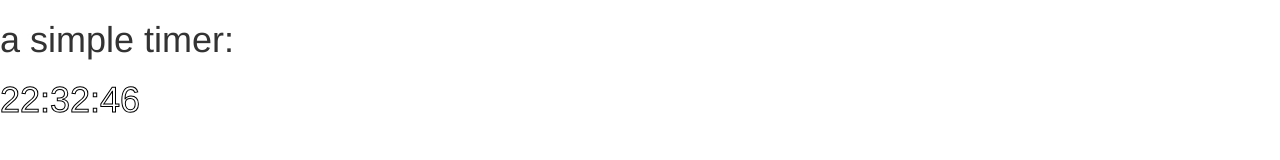
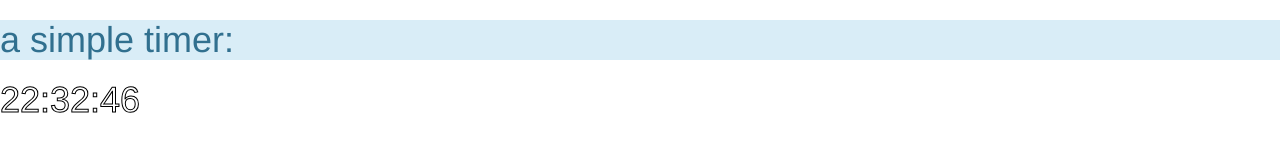
Before and after one commit to binlecode/example-javascript, a website: page src/async/hello-clock.html in a window 1280 px wide. Drawn offline with nearby package versions, Linux system fonts and the light colour scheme.

Commit message:
minor, really minor

```diff
--- a/src/async/hello-clock.html
+++ b/src/async/hello-clock.html
@@ -31,7 +31,7 @@
 
 <body onload="startTime()">
 
-    <h1>a simple timer:</h1>
+    <h1 class="alert-info">a simple timer:</h1>
 
     <h1 id="txt" style="color:white;-webkit-text-stroke: 1px black;"></h1>
 
```
